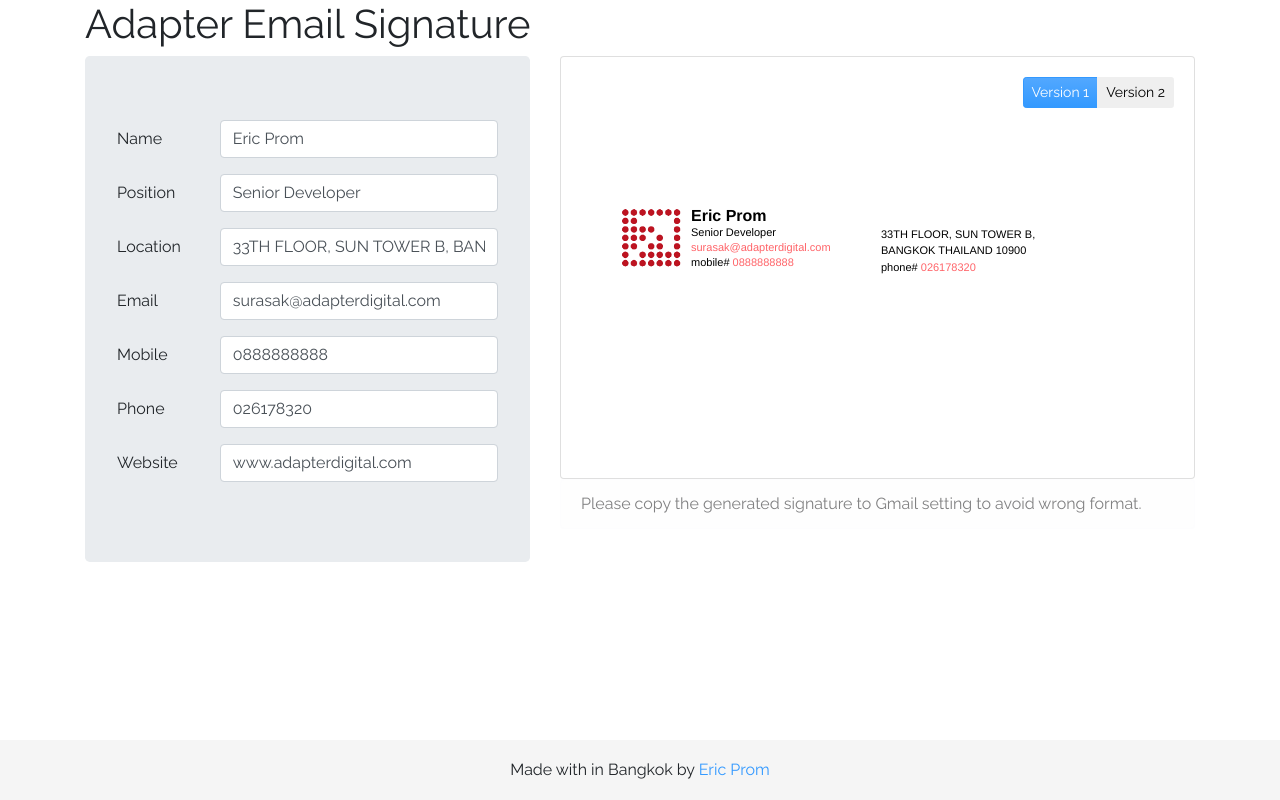
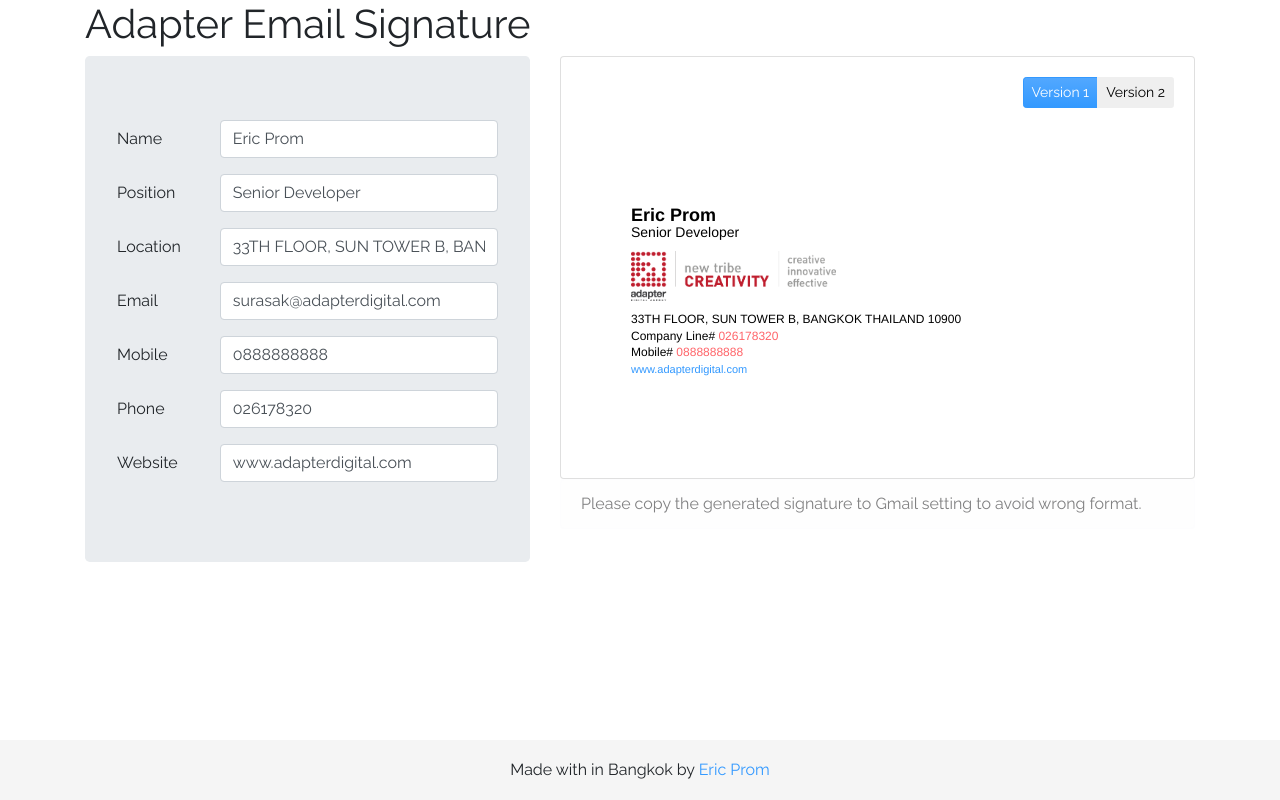
Before and after one commit to Oscar8401/email-signature, a Vue app: page /#/ in a window 1280 px wide. Built offline with nearby package versions, Linux system fonts and the light colour scheme.

Commit message:
switch place

```diff
--- a/src/pages/Home.vue
+++ b/src/pages/Home.vue
@@ -60,10 +60,10 @@
             </div>
           </div>
           <div v-show="config.version == 1" style="height: 350px; padding: 80px 40px;">
-           <signature-horizontal :fields=fields />
+            <signature-vertical :fields=fields />
           </div>
           <div v-show="config.version == 2" style="height: 350px; padding: 80px 40px;">
-            <signature-vertical :fields=fields />
+            <signature-horizontal :fields=fields />
           </div>
         </div>
       </div>
```
